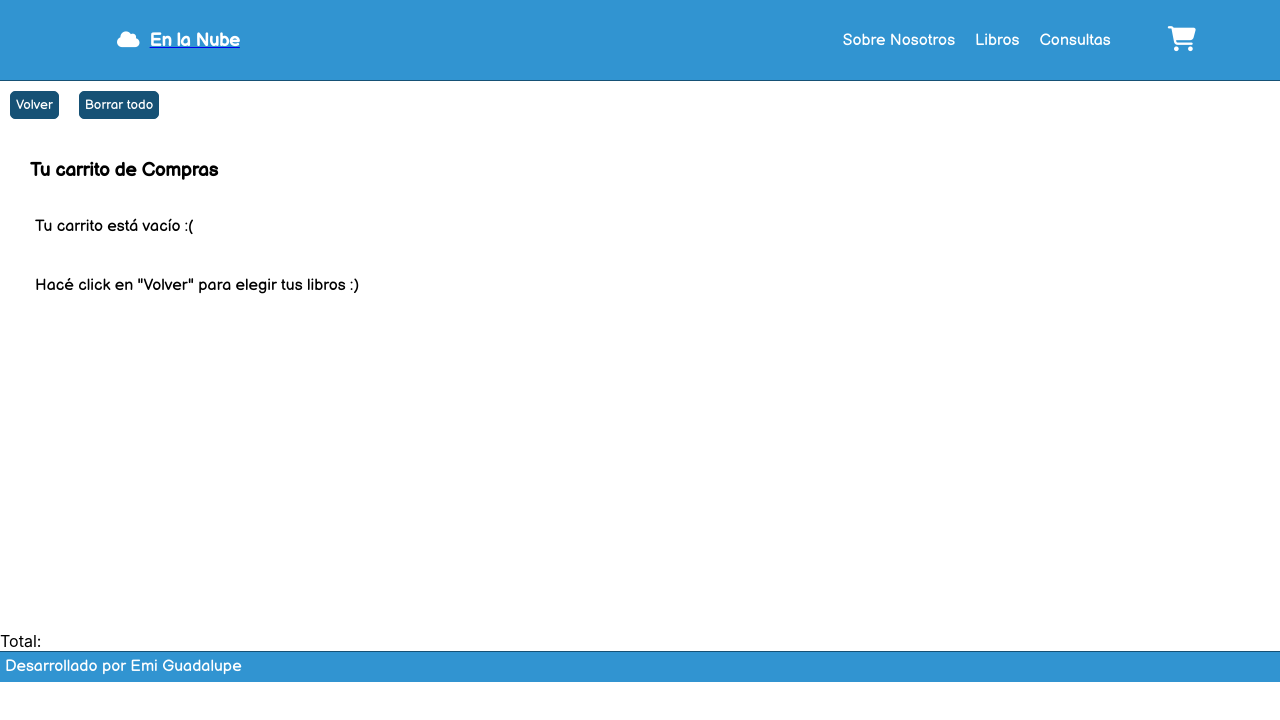
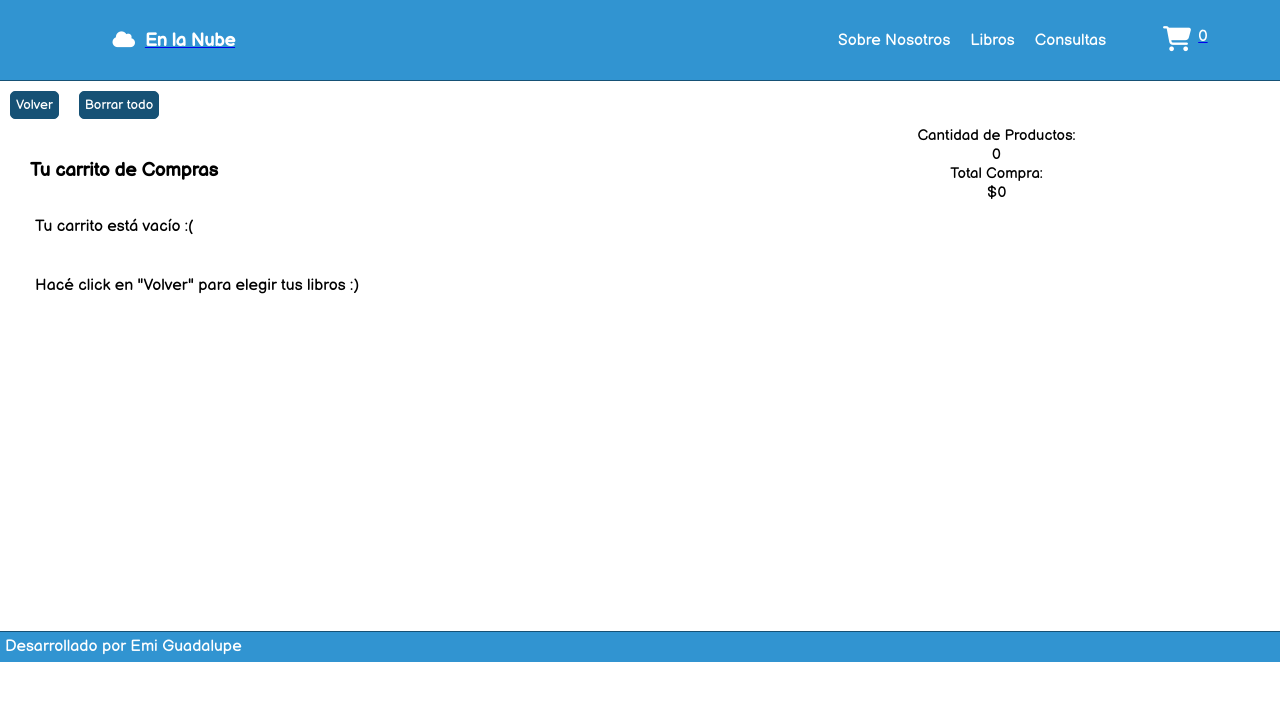
Before and after one commit to Emilia-Guadalupe/React-Proyect, a React (Create React App) app: page /carrito in a window 1280 px wide. Shown: the top 720 px of the page. Built offline with nearby package versions, Linux system fonts and the light colour scheme.

Commit message:
Sumé el contador de items al CartWidget y al CartContainer

```diff
--- a/src/Components/CartContainer/CartContainer.js
+++ b/src/Components/CartContainer/CartContainer.js
@@ -5,7 +5,7 @@ import './cartStyles.css';
 
 function CartContainer() {
 
-    const { products, delProduct, clearCart } = useContext(CartContext);
+    const { products, delProduct, clearCart, getGrandTotal, productsCount } = useContext(CartContext);
 
     const handleDel = (p) => {
         delProduct(p.id);
@@ -13,6 +13,7 @@ function CartContainer() {
 
     return(
         <>
+        <div className="CartContainer">
         <div className="wholeCart">
         <div className="buttonBack">
             <Link to="/">
@@ -34,15 +35,20 @@ function CartContainer() {
                         <p className="cartText">Id de tu producto: {product.id}</p>
                         <p className="cartText">Cantidad: {product.number}</p>
                         <p className="cartText">Título: {product.title}</p>
-                        <p className="cartText">Precio Total: ${product.price}</p>
+                        <p className="cartText">Precio por unidad: ${product.price}</p>
+                        <p className="cartText">Precio Total: ${product.price * product.number}</p>
                         <button className="deleteButton" onClick={() => handleDel(product)}>X</button>
                     </div>
                 )
             })
             }
         </div>
-        <div>
-            <p>Total: </p>
+        <div className="totals">
+            <p>Cantidad de Productos:</p>
+            <p>{productsCount()}</p>
+            <p>Total Compra:</p>
+            <p>${getGrandTotal()}</p>
+        </div>
         </div>
         </>
     )
--- a/src/Components/CartWidget/CartWidget.js
+++ b/src/Components/CartWidget/CartWidget.js
@@ -1,9 +1,18 @@
-import React from 'react';
+import React, {useContext} from 'react';
 import './cartWidget.css';
+import CartContext from '../Context/CartContext';
 
 function CartWidget(){
+
+    const { productsCount } = useContext(CartContext);
+
     return(
-        <i className="fas fa-shopping-cart"></i>
+        <>
+        <div className="cartPart">
+        <span><i className="fas fa-shopping-cart"></i></span>
+        <p>{productsCount()}</p>
+        </div>
+        </>
     )
 }
 
--- a/src/Components/Context/CartContext.js
+++ b/src/Components/Context/CartContext.js
@@ -30,9 +30,16 @@ function CartContextProvider({children}){
         setProducts([]);
     }
 
+    const productsCount = () => {
+        return products.reduce((total, p) => (total += p.number), 0);
+    };
+
+    const getGrandTotal = () => {
+        return products.reduce((total , p) => (total += p.price * p.number), 0);
+    };
 
     return(
-        <CartContext.Provider value={{ products, addProduct, delProduct, clearCart  }}>
+        <CartContext.Provider value={{ products, addProduct, delProduct, clearCart, productsCount, getGrandTotal  }}>
             {children}
         </CartContext.Provider>
     )
```
